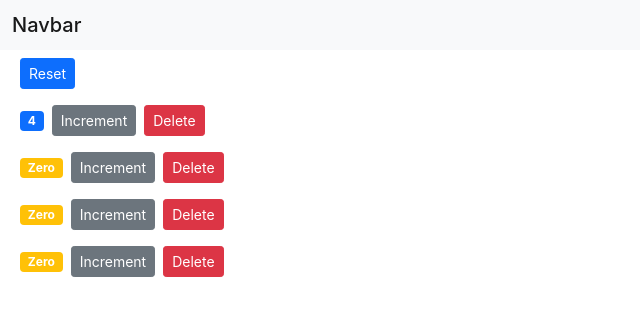
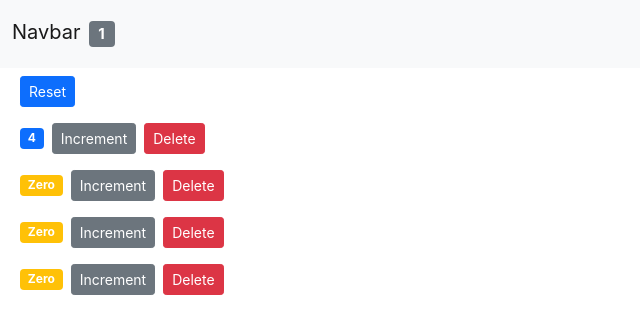
Before and after one commit to christian-bayata/basic-react-app, a React (Create React App) app: page / in a window 1280 px wide. Shown: the top 334 px of the page, without its empty margins (0-640 px from the left). Built offline with nearby package versions, Linux system fonts and the light colour scheme.

Commit message:
Added the navbar badge functonality to count the numbers of clicks on the counter

```diff
--- a/src/App.js
+++ b/src/App.js
@@ -39,7 +39,7 @@ handleDelete = (counterId) => {
   render() {
     return (
       <Fragment>
-        <Navbar />
+        <Navbar totalCounters={this.state.counters.filter(c => c.value > 0).length} />
         <main className="container-fluid">
           <Counters
             counters={this.state.counters}
--- a/src/components/navbar.jsx
+++ b/src/components/navbar.jsx
@@ -5,7 +5,9 @@ class Navbar extends Component {
         return <div>
             <nav class="navbar navbar-light bg-light">
             <div class="container-fluid">
-                <span class="navbar-brand mb-0 h1">Navbar</span>
+            <a class="navbar-brand" href="#">Navbar
+                <span className="badge bg-secondary m-2">{this.props.totalCounters}</span>
+            </a>
             </div>
             </nav>
         </div>;
```
